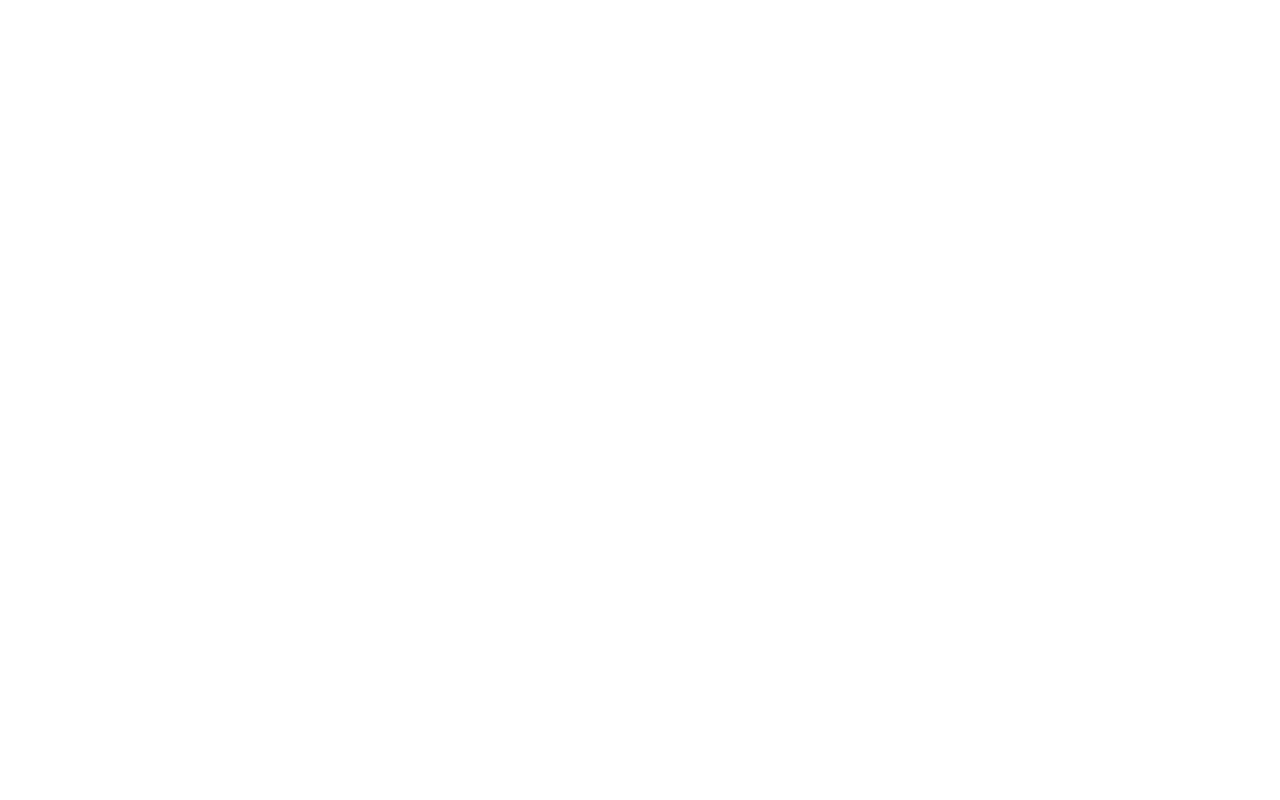
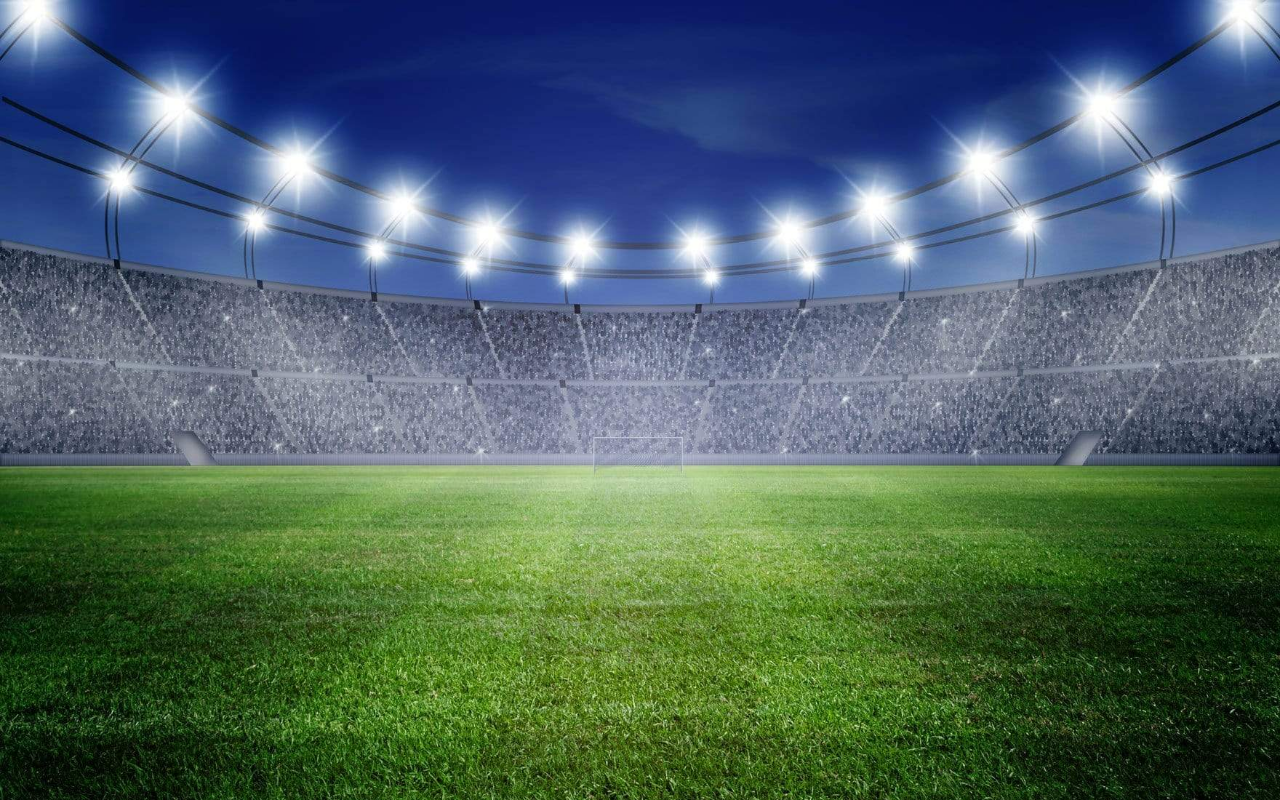
Before and after one commit to Youcode-Classe-E-2024-2025/hassan_belaqdour-fut, a website: page index.html in a window 1280 px wide. Drawn offline with nearby package versions, Linux system fonts and the light colour scheme.

Commit message:
ajout de la structure principale du corps avec un fond personnalisee.

```diff
--- a/index.html
+++ b/index.html
@@ -7,3 +7,8 @@
     <title>teamfoot</title>
     <script src="https://cdn.tailwindcss.com"></script>
   </head>
+  <body
+    class="bg-cover bg-no-repeat"
+    style="background-image: url('/images/terrun.jpg')"
+  >
+    <div class="flex flex-row h-screen w-screen">
```
